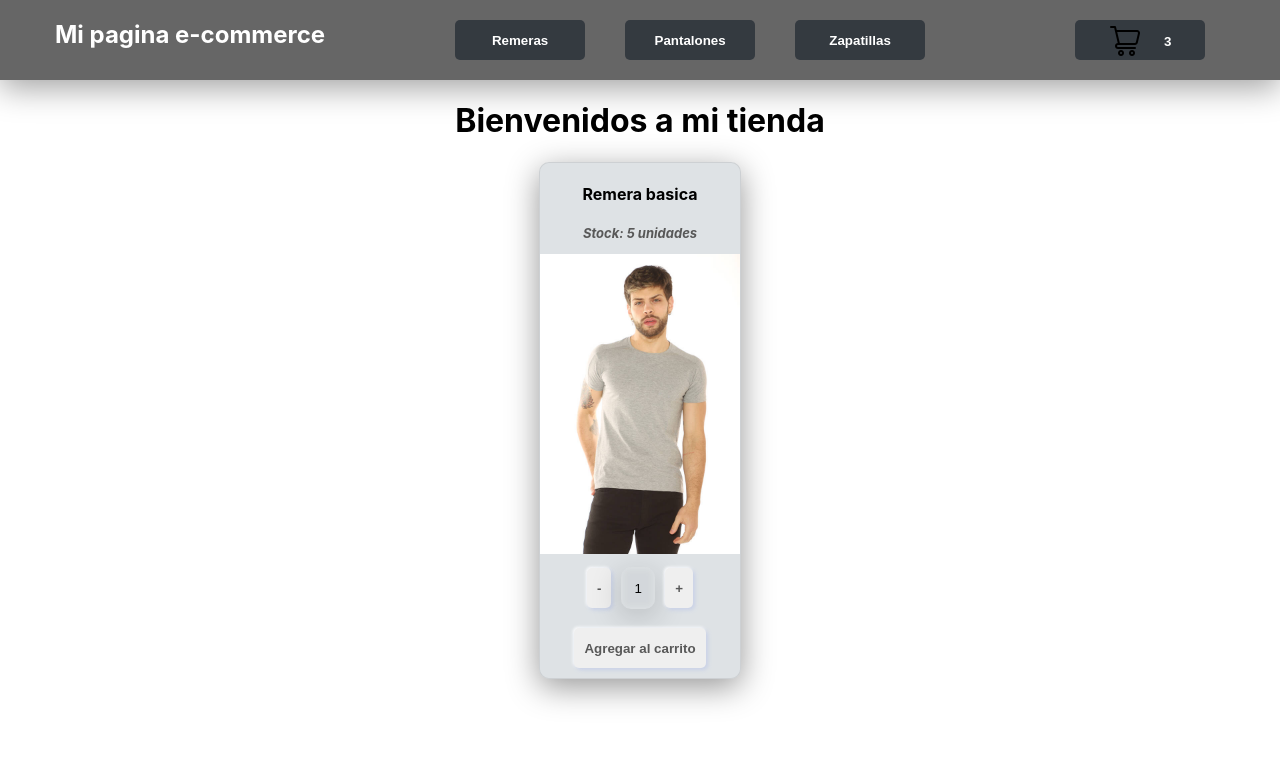
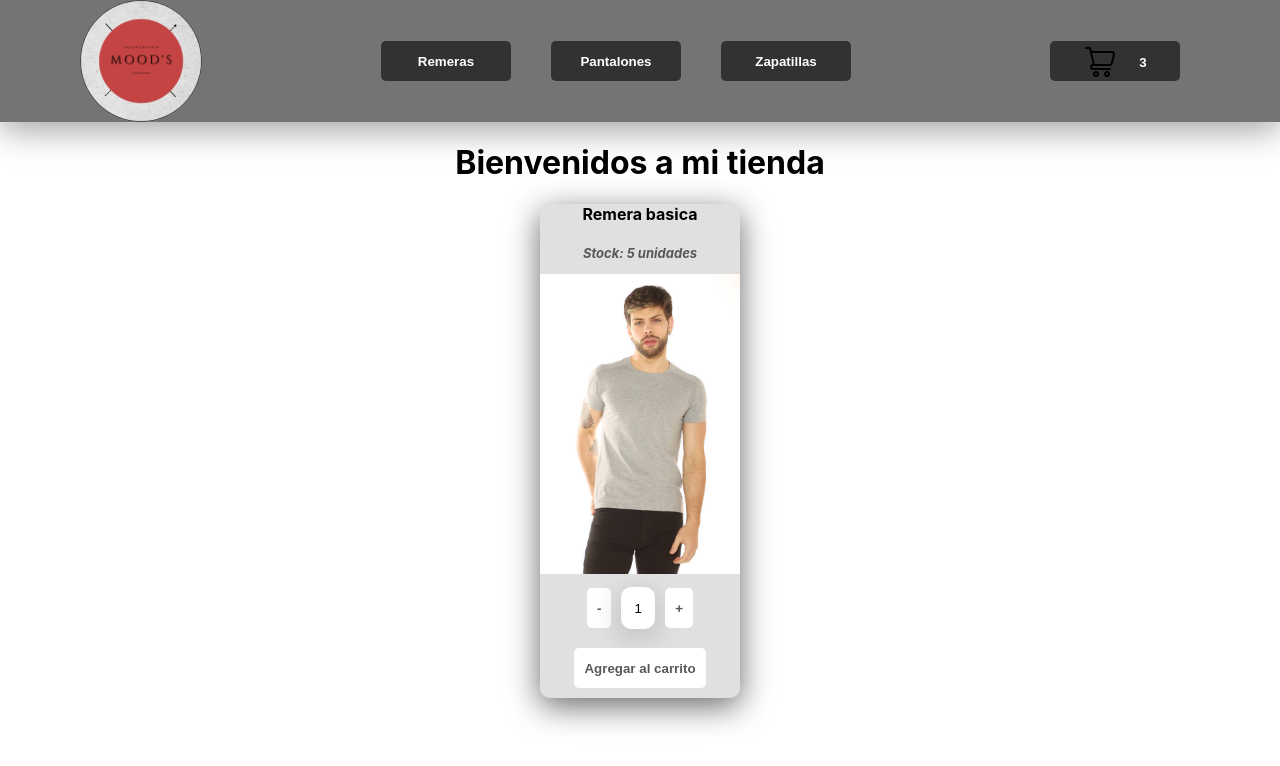
Before and after one commit to LautaroTresca/Repositorio-ReactJS-LautaroTresca, a React (Create React App) app: page / in a window 1280 px wide. Shown: the top 766 px of the page. Built offline with nearby package versions, Linux system fonts and the light colour scheme.

Commit message:
se agrego imagen en la card del producto y se muestra el stock disponible

```diff
--- a/src/componentes/ItemCount/ItemCount.css
+++ b/src/componentes/ItemCount/ItemCount.css
@@ -1,5 +1,6 @@
 .css-button-neumorphic {
   margin: 10px;
+  width: -moz-fit-content;
   width: fit-content;
   height: 40px;
   color: #fff;
@@ -12,8 +13,7 @@
   outline: none;
   border-radius: 5px;
   border: none;
-    background: #efefef;
-    box-shadow: 2px 2px 4px #c8d0e7, -1px -1px 3px #fff;
+  background: #ffffff;
   color: #585858;
   }
   .css-button-neumorphic:active {
@@ -22,7 +22,7 @@
 
 
 .input{
-    background: rgb(237 237 237 / 39%);
+    background: rgb(255, 255, 255);
     box-shadow: 0 8px 32px 0 rgb(0 0 0 / 20%);
     -webkit-backdrop-filter: blur( 4px );
     backdrop-filter: blur( 4px );
@@ -37,12 +37,11 @@
 .card{
   margin: 0px auto 20px auto;
   width: 200px;
-  background: rgb(26 55 72 / 14%);
-  box-shadow: 0 8px 32px 0 rgb(0 0 0 / 41%);
+  background: rgb(0 0 0 / 12%);
+  box-shadow: 0 8px 32px 0 rgb(0 0 0 / 60%);
   backdrop-filter: blur( 4px );
   -webkit-backdrop-filter: blur( 4px );
   border-radius: 10px;
-  border: solid 1px #00000014;
 }
 
 .img{
--- a/src/componentes/ItemListContainer/ItemListContainer.js
+++ b/src/componentes/ItemListContainer/ItemListContainer.js
@@ -1,3 +1,5 @@
+import "./ItemListContainer.css"
+
 const ItemListContainer = ({greeting}) =>{
     return(
         <h1>{greeting}</h1>
--- a/src/componentes/Navbar/Navbar.css
+++ b/src/componentes/Navbar/Navbar.css
@@ -2,9 +2,11 @@
   display: flex;
   justify-content: space-around;
   color: white;
-    background: rgba( 0, 0, 0, 0.6 );
-    box-shadow: 0 8px 32px 0 rgba(0, 0, 0, 0.37);
-    backdrop-filter: blur( 5.5px );
+  background: #747474;
+  box-shadow: 0 8px 32px 0 rgb(0 0 0 / 37%);
+  -webkit-backdrop-filter: blur( 5.5px );
+  backdrop-filter: blur( 6.5px );
+  align-items: center;
 }
 
 .tituloNav:hover{
@@ -27,7 +29,7 @@
   overflow: hidden;
   border-radius: 5px;
   border: none;
-    background-color: #343a40
+  background-color: #323232;
   }
   .css-button-arrow--black:hover {
     border-radius: 5px;
@@ -53,3 +55,17 @@
     display: flex;
     align-items: center;
 }
+
+
+.logo{
+  width: 120px;
+  height: 100%;
+  border-radius: 80%;
+  border: solid 1px #00000066;
+  opacity: 100%;
+}
+
+.logo:hover{
+  opacity: 70%;
+  transition: .7s;
+}
--- a/src/componentes/Navbar/Navbar.js
+++ b/src/componentes/Navbar/Navbar.js
@@ -1,10 +1,11 @@
 import "./Navbar.css"
 import Carwidget from "../CarWidget/Carwidget"
+import logo from "./assets/logo.png"
 
 const navbar = () => {
     return(
         <nav className="navbar">
-            <h1 className="tituloNav">Mi pagina e-commerce</h1>
+            <img className="logo" src={logo}/>
                 <div className="divBotones">
                     <button className="css-button-arrow--black">Remeras</button>
                     <button className="css-button-arrow--black">Pantalones</button>
```
Also changed, not shown: src/componentes/ItemListContainer/ItemListContainer.css (added), src/componentes/Navbar/assets/logo.png (added). Lines whose indentation alone changed are shown as unchanged.
